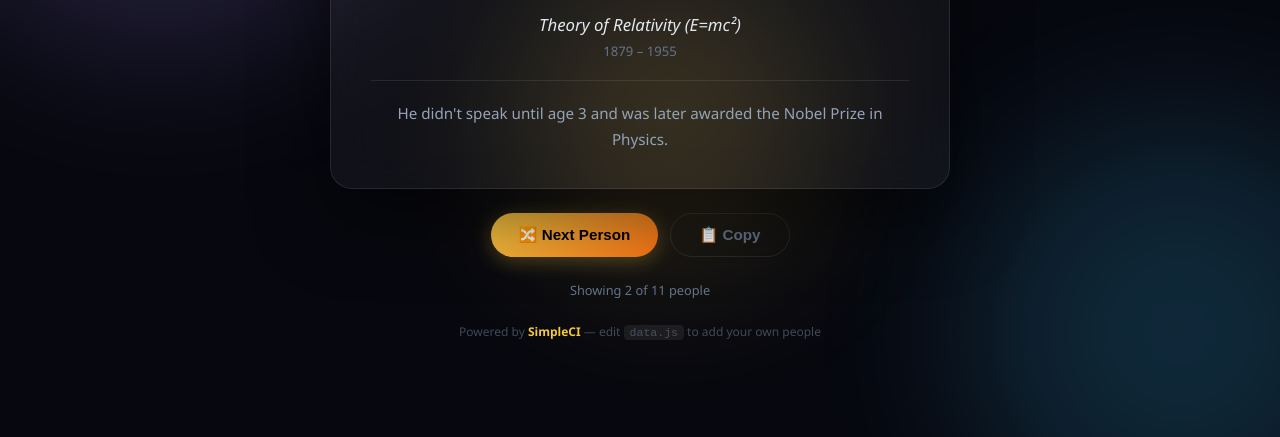
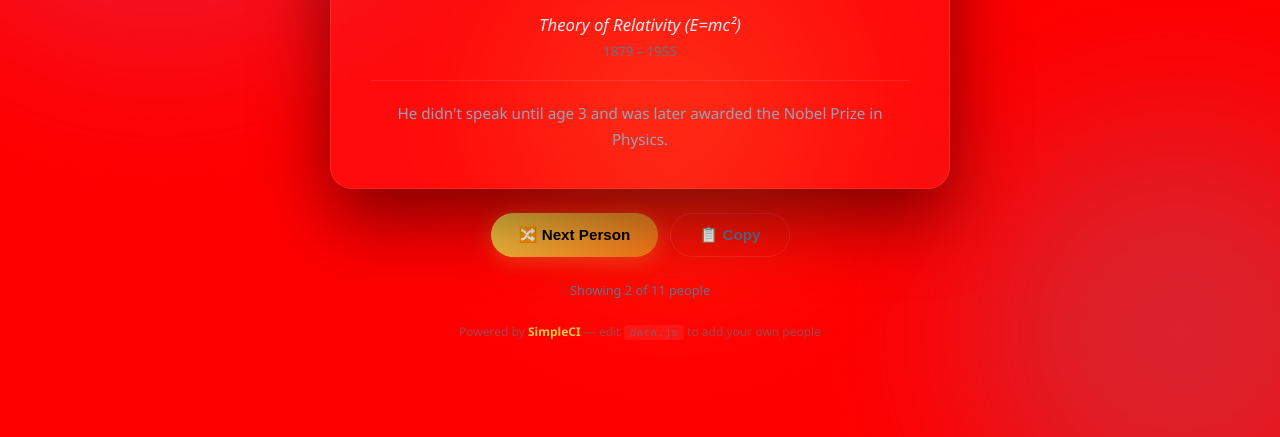
Before and after one commit to hedak2611-maker/FamousPeople, a plain HTML site: page index.html in a window 1280 px wide. Shown: the part 363-800 px from the top of the page. Drawn offline with Linux system fonts and the light colour scheme.

Commit message:
Update style.css

```diff
--- a/style.css
+++ b/style.css
@@ -12,7 +12,7 @@
   --radius:  22px;
 }
 
-html, body { height: 100%; font-family: 'Segoe UI', system-ui, sans-serif; background: var(--bg); color: var(--text); overflow-x: hidden; }
+html, body { height: 100%; font-family: 'Segoe UI', system-ui, sans-serif; background: red; color: var(--text); overflow-x: hidden; }
 
 /* ── Background orbs ─────────────────────────── */
 .bg-orbs { position: fixed; inset: 0; pointer-events: none; z-index: 0; overflow: hidden; }
```
